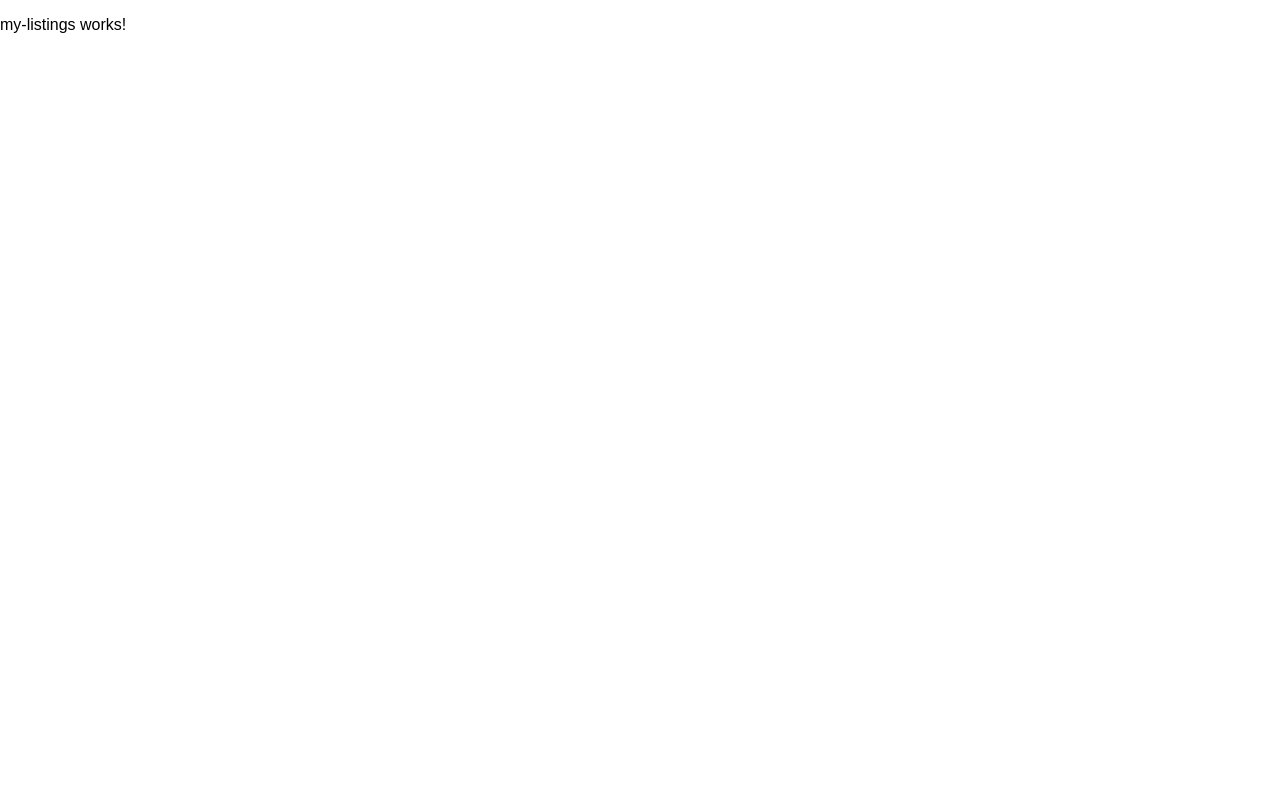
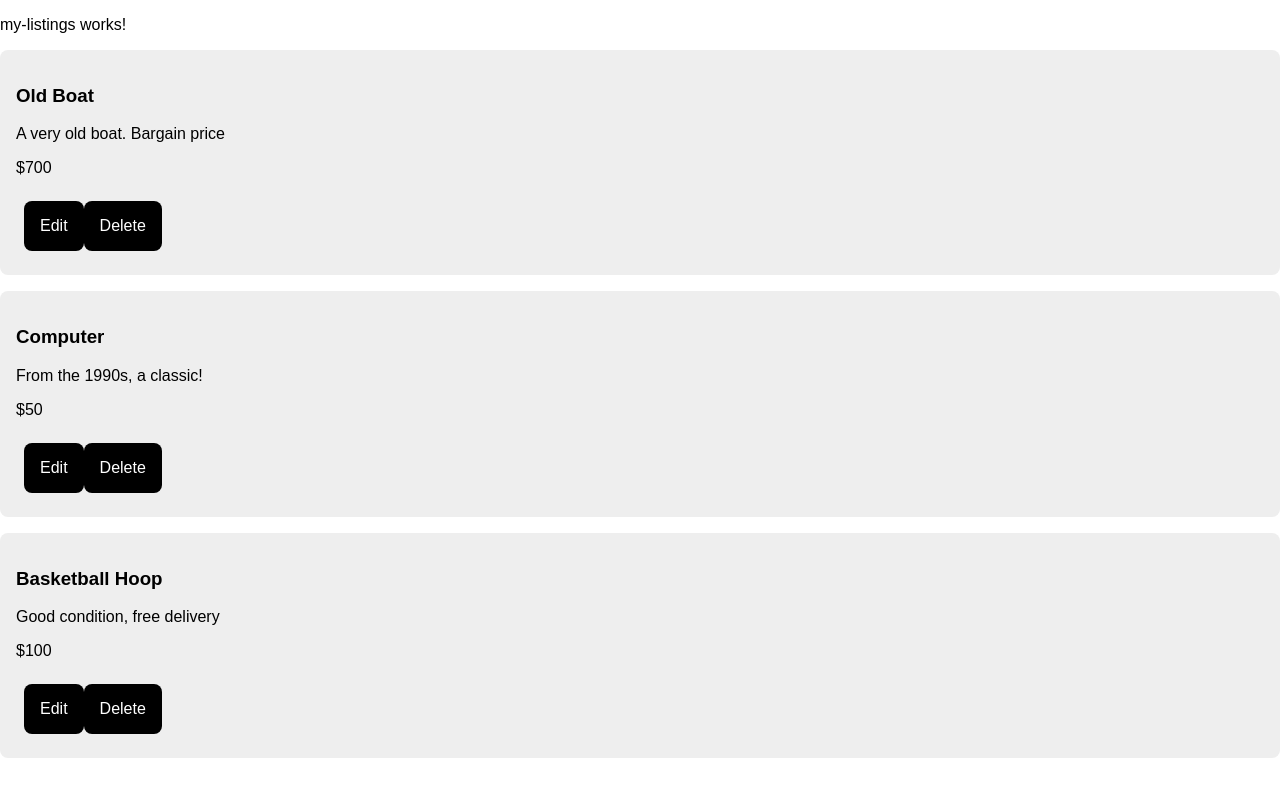
Before and after one commit to anuragpranav/sell-and-buy, an Angular app: page /my-listings in a window 1280 px wide. Shown: the top 796 px of the page. Built offline with nearby package versions, Linux system fonts and the light colour scheme.

Commit message:
my listing page.

```diff
--- a/src/app/my-listings/my-listings.component.html
+++ b/src/app/my-listings/my-listings.component.html
@@ -1 +1,12 @@
 <p>my-listings works!</p>
+<div class="content-box" *ngFor="let listing of listings">
+    <h3>{{listing.name}}</h3>
+    <p>{{listing.description}}</p>
+    <p>${{listing.price}}</p>
+    <div class="button-container">
+        <a routerLink="/edit-listing/{{listing.id}}">
+            <button>Edit</button>
+        </a>
+        <button (click)="onDeleteClicked(listing.id)">Delete</button>
+    </div>
+</div>
--- a/src/app/my-listings/my-listings.component.ts
+++ b/src/app/my-listings/my-listings.component.ts
@@ -1,10 +1,24 @@
-import { Component } from '@angular/core';
+import { Component, OnInit } from '@angular/core';
+import { fakeListings } from '../fake-data';
+import { Listing } from '../types';
 
 @Component({
   selector: 'app-my-listings',
   templateUrl: './my-listings.component.html',
   styleUrls: ['./my-listings.component.css']
 })
-export class MyListingsComponent {
+export class MyListingsComponent implements OnInit {
+  listings: Listing[] = [];
 
+  constructor() {
+
+  }
+
+  ngOnInit(): void {
+    this.listings = fakeListings;
+  }
+
+  onDeleteClicked(listingId: string ): void{
+    alert(`Deleting the listing with id ${listingId}`);
+  }
 }
--- a/src/app/new-listing-page/new-listing-page.component.ts
+++ b/src/app/new-listing-page/new-listing-page.component.ts
@@ -5,6 +5,7 @@
   templateUrl: './new-listing-page.component.html',
   styleUrls: ['./new-listing-page.component.css']
 })
-export class NewListingPageComponent {
+export class NewListingPageComponent{
+
 
 }
```
